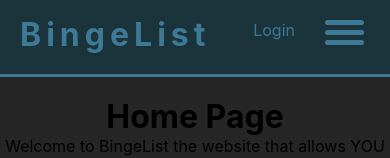
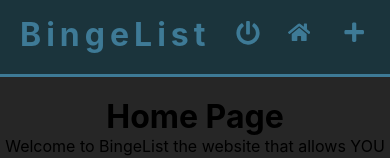
Before and after one commit to CharBar3/bingelist-frontend, a React (Create React App) app: page /bingelist in a window 390 px wide. Shown: the top 158 px of the page. Built offline with nearby package versions, Linux system fonts and the light colour scheme; no server answers.

Commit message:
added svg icons to nav bar

```diff
--- a/package.json
+++ b/package.json
@@ -11,6 +11,7 @@
     "react": "^18.2.0",
     "react-dom": "^18.2.0",
     "react-icon": "^1.0.0",
+    "react-icons": "^4.4.0",
     "react-router-dom": "^6.3.0",
     "react-scripts": "5.0.1",
     "sass": "^1.52.3",
--- a/src/components/NavBar.js
+++ b/src/components/NavBar.js
@@ -1,8 +1,7 @@
 import React from 'react'
 import { login, logout } from '../services/firebase'
 import { Link } from 'react-router-dom'
-// figure out how to make fabars icon appear later
-// import{FaBars, FaTimes} from 'react-icons/fa'
+import { FaAirbnb, FaBeer, FaHome, FaPlane, FaPlus, FaPowerOff } from 'react-icons/fa';
 
 function NavBar(props) {
 
@@ -15,20 +14,27 @@
     <div className='navBarContainer'>
       <h1 className='logo'>BingeList</h1>
       <nav>
+
         {props.user
-          ? <p onClick={logout} className="login"> Logout</p>
-          : <p onClick={login} className="login" > Login</p>
+          ? <p onClick={logout} className="login"><FaPowerOff /> </p>
+          : <p onClick={login} className="login" > <FaPowerOff /> </p>
         }
-        <Link to="/bingelist/dashboard" className='navLink'> Home </Link>
+
+        <Link to="/bingelist/dashboard" className='navLink'><FaHome /> </Link>
+
         {/* <Link to="/bingelist/dashboard">Dashboard</Link> */}
-        <Link to="/bingelist/search" className='navLink'> Add New </Link>
+
+        <Link to="/bingelist/search" className='navLink'> <FaPlus /> </Link>
+
+
         {/* This line of code shows the user whether they are logged in or not so the ? and the :
-      are just like if else statements */}
-        <button onClick={handleClick}  className='hamburger'>
+        are just like if else statements */}
+
+        {/* <button onClick={handleClick}  className='hamburger'>
           <span></span>
           <span></span>
           <span></span>
-        </button>
+        </button> */}
       </nav>
     </div>
   )
--- a/src/styles.scss
+++ b/src/styles.scss
@@ -110,7 +110,9 @@
     // Login button  IS HIDDEN TO NON UNTIL I FIISH THE NAV BAR
     .login {
         display: inline;
-        margin-right: 15px;
+        margin-right: 25px;
+        font-weight: 900;
+
         // background-color: rgb(175, 32, 32);
         // padding-top: 20px;
         // width: 10%;
@@ -138,8 +140,9 @@
 
     .navLink {
         //border: 1px solid red;
-        margin-right: 18px;
-        font-size: 1.2rem;
+        margin-right: 25px;
+        padding-top: 20px;
+        font-size: 1.4rem;
         letter-spacing: 2px;
         text-decoration: none;
         color: $secondary-color;
@@ -159,43 +162,47 @@
     display: none;
 }
 
-
+.login{
+    margin-right: 30px;
+    font-size: 1.3rem;
+}
 
 
 
 //Media Queries=====================================>
 @media(max-width: 768px) {
-    a.navLink {
-        display: none;
-        // border: 2px solid red;
-    }
 
-    .hamburger {
-        // border: 2px solid red;
-        // outline: none;
-        background: none;
-        border: none;
-        margin-right: 25px;
-        cursor: pointer;
-        width: 40px;
-        height: 30px;
-        display: block;
-        position: relative;
-        // determines stack level of the element
-        z-index: 1;
-        /* controls the origin from where the hamburger will rotate */
-        // transform-origin: 0 0;
-        // transition: 2s;
-    }
+    //     .hamburger {
+    //     // border: 2px solid red;
+    //     // outline: none;
+    //     background: none;
+    //     border: none;
+    //     margin-right: 25px;
+    //     cursor: pointer;
+    //     width: 40px;
+    //     height: 30px;
+    //     display: block;
+    //     position: relative;
+    //     // determines stack level of the element
+    //     z-index: 1;
+    //     /* controls the origin from where the hamburger will rotate */
+    //     // transform-origin: 0 0;
+    //     // transition: 2s;
+    // }
 
-    .hamburger span {
-        display: block;
-        width: 98%;
-        height: 5px;
-        margin-bottom: 5px;
-        position: relative;
-        background-color: $secondary-color;
-        border-radius: 3px;
+    // .hamburger span {
+    //     display: block;
+    //     width: 98%;
+    //     height: 5px;
+    //     margin-bottom: 5px;
+    //     position: relative;
+    //     background-color: $secondary-color;
+    //     border-radius: 3px;
+    // }
+
+    .login{
+        margin-right: 50px;
+        font-size: 1.5rem;
     }
 }
 }
@@ -363,7 +370,6 @@
 
 .wrapper {
     // background-color: pink;
-
     width: 75%;
     margin: auto;
     display: flex;
@@ -379,7 +385,6 @@
     margin-top: 100px;
     margin-bottom: 15px;
     width: 70%;
-
 }
 
 //controls elements inside the box
@@ -398,8 +403,14 @@
 
 @media(max-width: 600px) {
 
+    //Nav Styles
+    .navLink{
+        // background-color: pink;
+    }
+
+
+
     //Dash Styles
-
     .dashHeader {
         font-size: 1.2rem;
         // border: 2px solid red;
@@ -410,11 +421,6 @@
         // background-color: aqua;
         width: 65%;
     }
-
-
-
-
-
 
     //Show Page Styles
     .wrapper {
```
Also changed, not shown: 1 other file (tests, documents, lock files or other folders).
